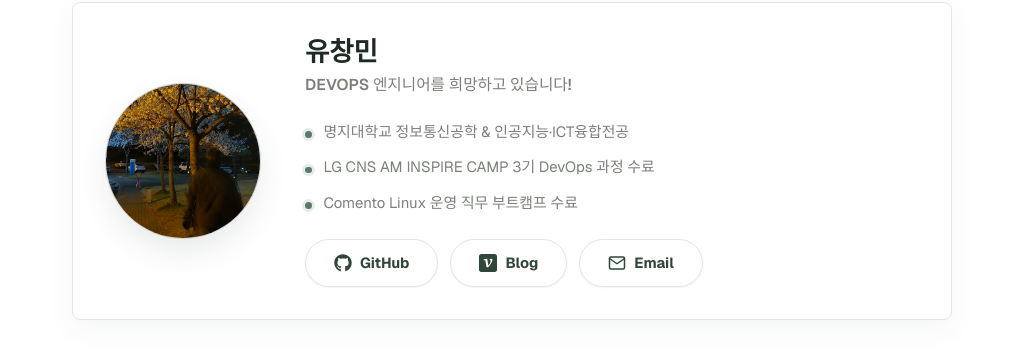
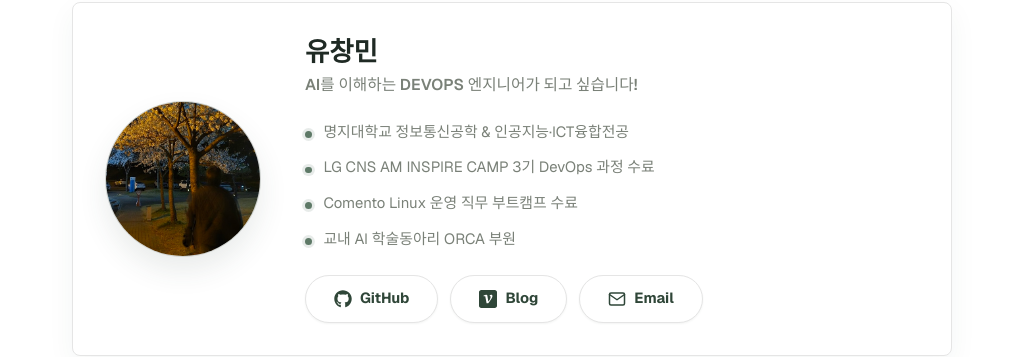
Before and after one commit to changchangdaero/first-deploy, a Next.js app: page /engineering in a window 1280 px wide. Shown: the part 222-579 px from the top of the page, without its empty margins (128-1151 px from the left). Built offline with nearby package versions, Linux system fonts and the light colour scheme; no server answers.

Commit message:
style : Engineering 한 줄 소개 수정, ORCA 이력 추가
Co-Authored-By: Claude Opus 5.5 <noreply@anthropic.com>

```diff
--- a/src/data/engineering/profile.ts
+++ b/src/data/engineering/profile.ts
@@ -5,12 +5,13 @@ export const engineeringProfile = {
   name: '유창민',
   // 사진 경로. 지금은 Literature와 같은 사진이며, 교체하려면 경로만 바꾸면 됩니다. 비워두면 사진 영역이 숨겨집니다.
   image: '/me.jpg',
-  headline: 'DEVOPS 엔지니어를 희망하고 있습니다!',
+  headline: 'AI를 이해하는 DEVOPS 엔지니어가 되고 싶습니다!',
   summary: '',
   highlights: [
     '명지대학교 정보통신공학 & 인공지능·ICT융합전공',
     'LG CNS AM INSPIRE CAMP 3기 DevOps 과정 수료',
     'Comento Linux 운영 직무 부트캠프 수료',
+    '교내 AI 학술동아리 ORCA 부원',
   ],
   links: [
     { label: 'GitHub', icon: 'github', href: links.github },
```
